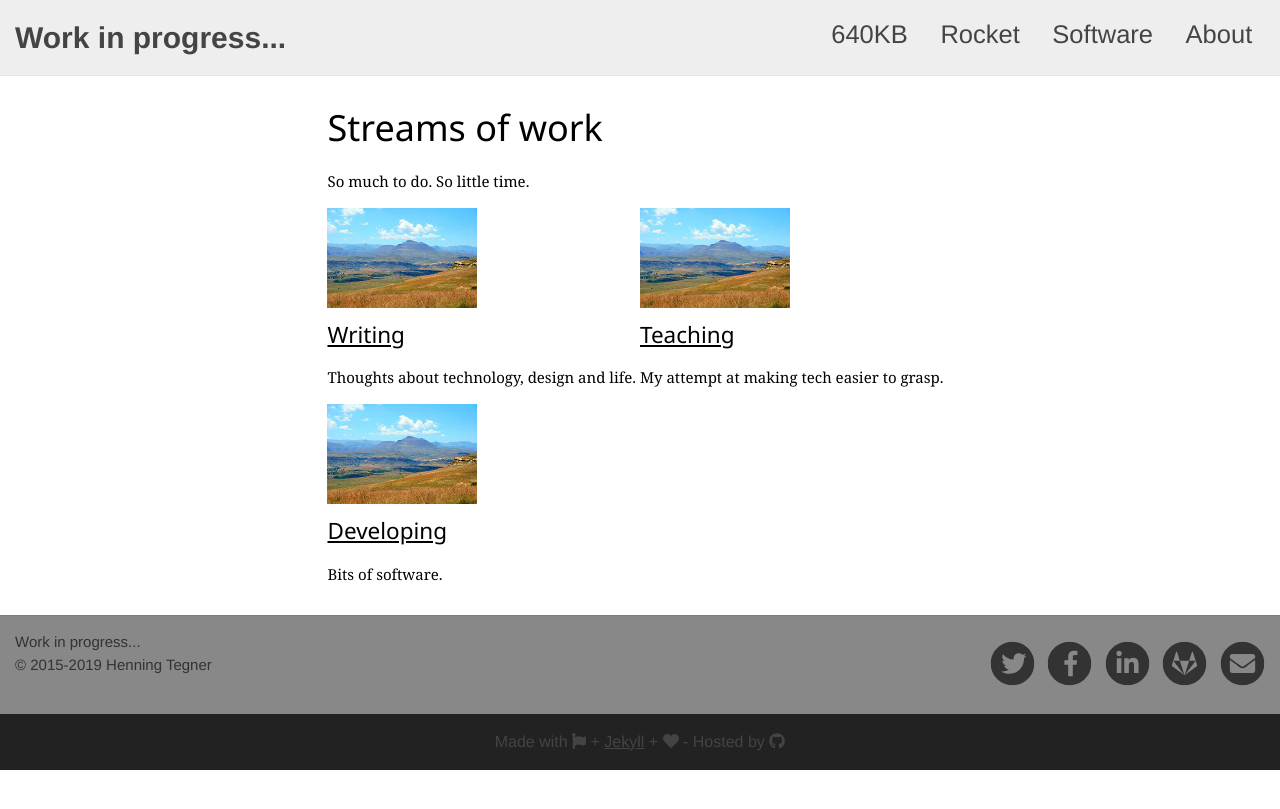
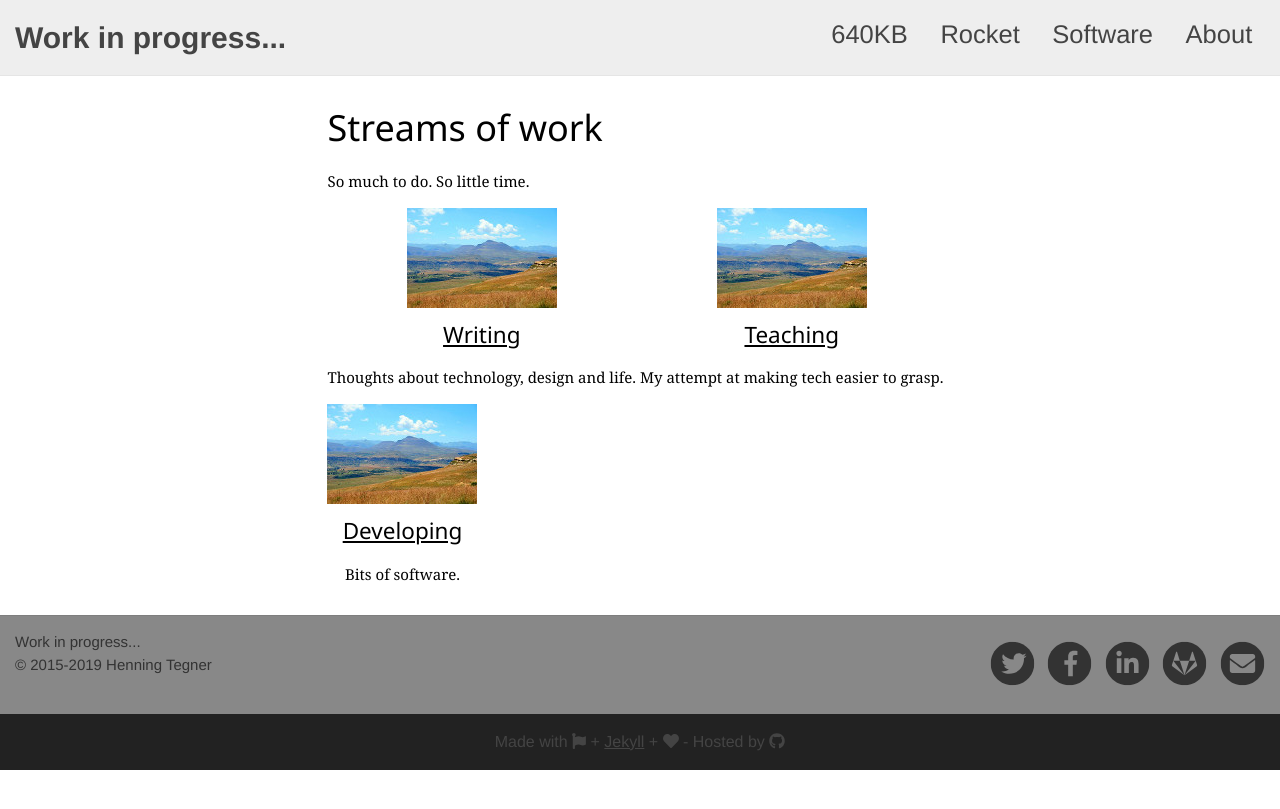
Before and after one commit to hktegner/hktegner.github.io, a Jekyll site: the page built from index.md, in a window 1280 px wide. Shown: the top 809 px of the page. Built offline with Jekyll 4.4.1, drawn with Linux system fonts in a browser that asks for light colours.

Commit message:
Centre feature row items

```diff
--- a/_includes/feature_row.html
+++ b/_includes/feature_row.html
@@ -2,7 +2,7 @@
 
 {% for row in page[include.id] %}
 
-  <div style="display: inline-block;">
+  <div style="display: inline-block; text-align: center;">
       {% if row.url %}
       <a href="{{ row.url }}">
         {% endif %}
```
